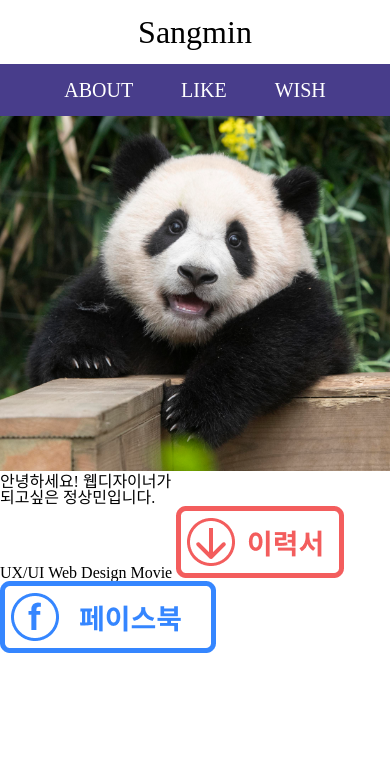
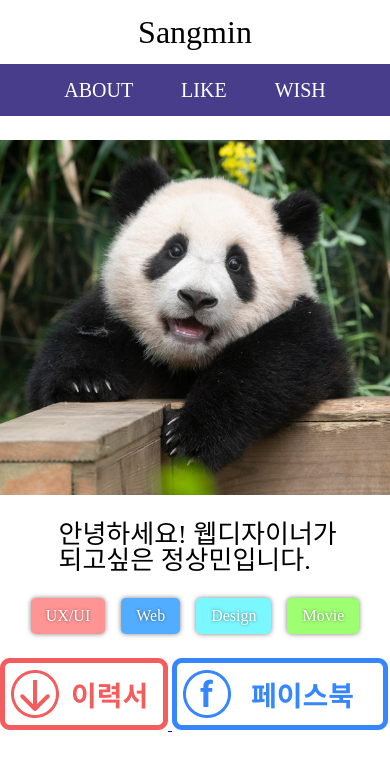
Before and after one commit to sangmin0210/portfolio, a plain HTML site: page index.html in a window 390 px wide. Drawn offline with nearby package versions, Linux system fonts and the light colour scheme.

Commit message:
반응형 모바일 본문 스타일 변경

```diff
--- a/css/style.css
+++ b/css/style.css
@@ -47,7 +47,43 @@ header {
     text-transform: uppercase;
     margin: 0 1.5rem; /* 바깥여백 : 좌우 만 기본값 1배 */
 }
+.profile {
+    margin: 1.5rem 0;
+}
 .profile img {
     max-width: 100%; /* 최대 폭: 가로 100% */
 }
+.contents p {
+    font-size: 1.625rem;
+    margin-left: 15%; /*바깥여백 : 외쪽만 20%나머지 0*/
 }
+.keywords{
+    display: flex;
+    justify-content: center;
+    margin: 1.5rem 0;
+    column-gap: 1rem; /*좌우 간격 떨어트리기*/
+}
+.keywords span{
+    padding: 10px 15px; /* 안 여백 : 상하 10픽셀, 좌우 15픽셀 적용 */
+    color: #ffffff;
+    border-radius: 5px; /* 테두리-변경 : 10픽셀 만큼 가장자리 동그랗게 깍기*/
+    box-shadow: 0 0 5px 0 rgba(0,0,0,.5); /* 박스-그림자 : x y spread size color*/ /*rgba 순서 R G B 투명도 0~9까지만 */
+
+}
+.uxui {
+    background-color: #FF9494 ;
+    text-shadow: 0 0 3px rgba(0,0,0,.5); /*글자-그림자 : x y size color */
+}
+.web {
+    background-color: #52ACFF ;
+    text-shadow: 0 0 3px rgba(0,0,0,.5);
+}
+.Design {
+    background-color: #7BF7FF ;
+    text-shadow: 0 0 3px rgba(0,0,0,.5);
+}
+.movie {
+    background-color: #9EFF71 ;
+    text-shadow: 0 0 3px rgba(0,0,0,.5);
+}
+}
--- a/index.html
+++ b/index.html
@@ -39,10 +39,14 @@
         <div class="profile"><img src="images/panda.png" alt="panda"></div>
         <div class="contents">
             <p>안녕하세요! <strong>웹디자이너가</strong><br> 되고싶은 <em>정상민</em>입니다.</p>
-            <span>UX/UI</span>
-            <span>Web</span>
-            <span>Design</span>
-            <span>Movie</span>
+            <div class="keywords">
+                <span class="uxui">UX/UI</span>
+                <span class="web">Web</span>
+                <span class="Design">Design</span>
+                <span class="movie">Movie</span>
+            </div>
+            <!-- /.keywords -->
+            <div class="buttons">
                 <a href="resume.pdf" download title="이력서">
                     <img src="images/download.png" alt="이력서 다운로드">
                 </a>
@@ -50,6 +54,8 @@
                     <img src="images/facebook.png" alt="페이스북">
                 </a>
             </div>
+            <!-- /.buttons -->
+        </div>
     </div>
     <!-- /.wrap -->
 </body>
```
Lines whose indentation alone changed are shown as unchanged.
